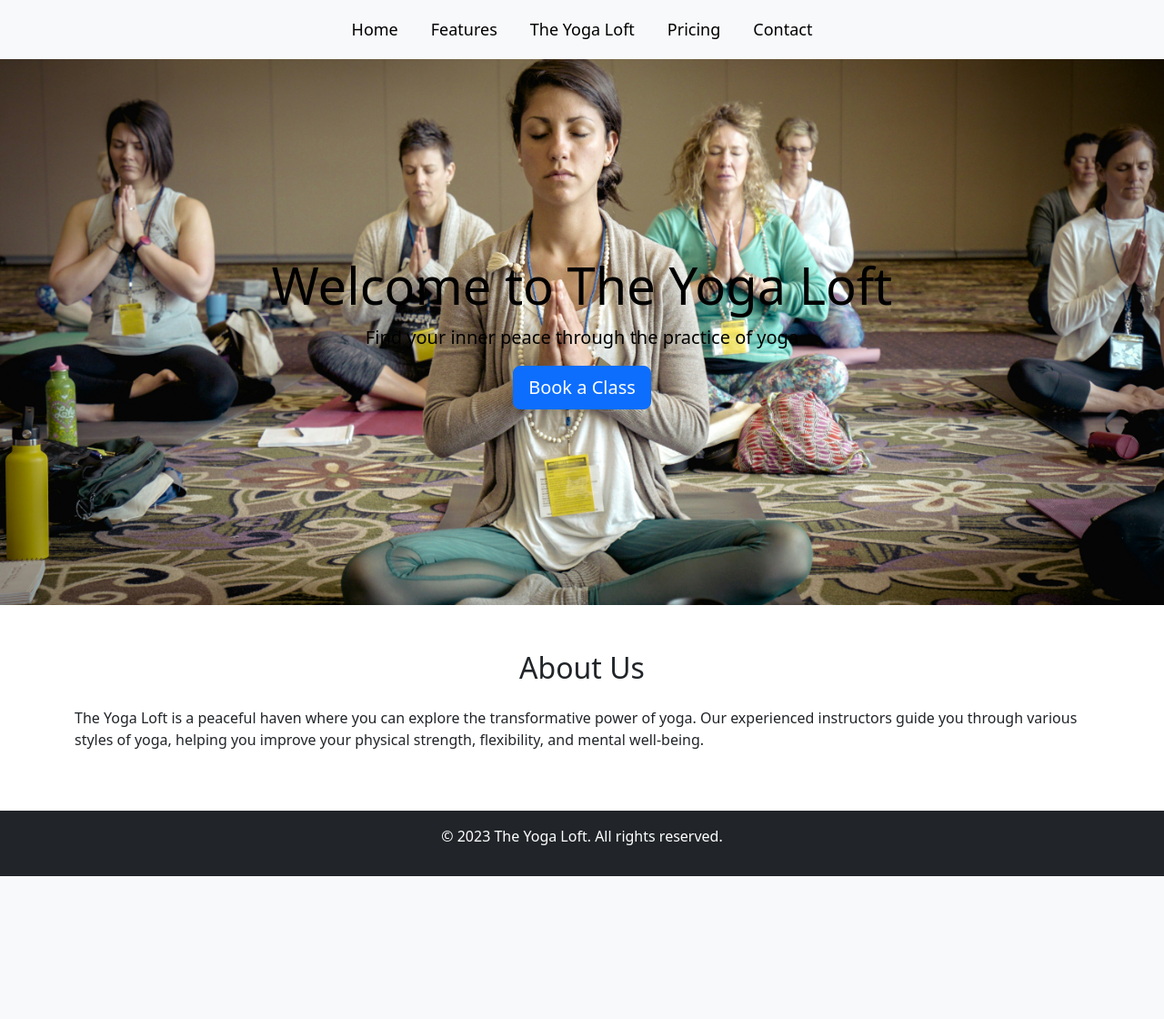
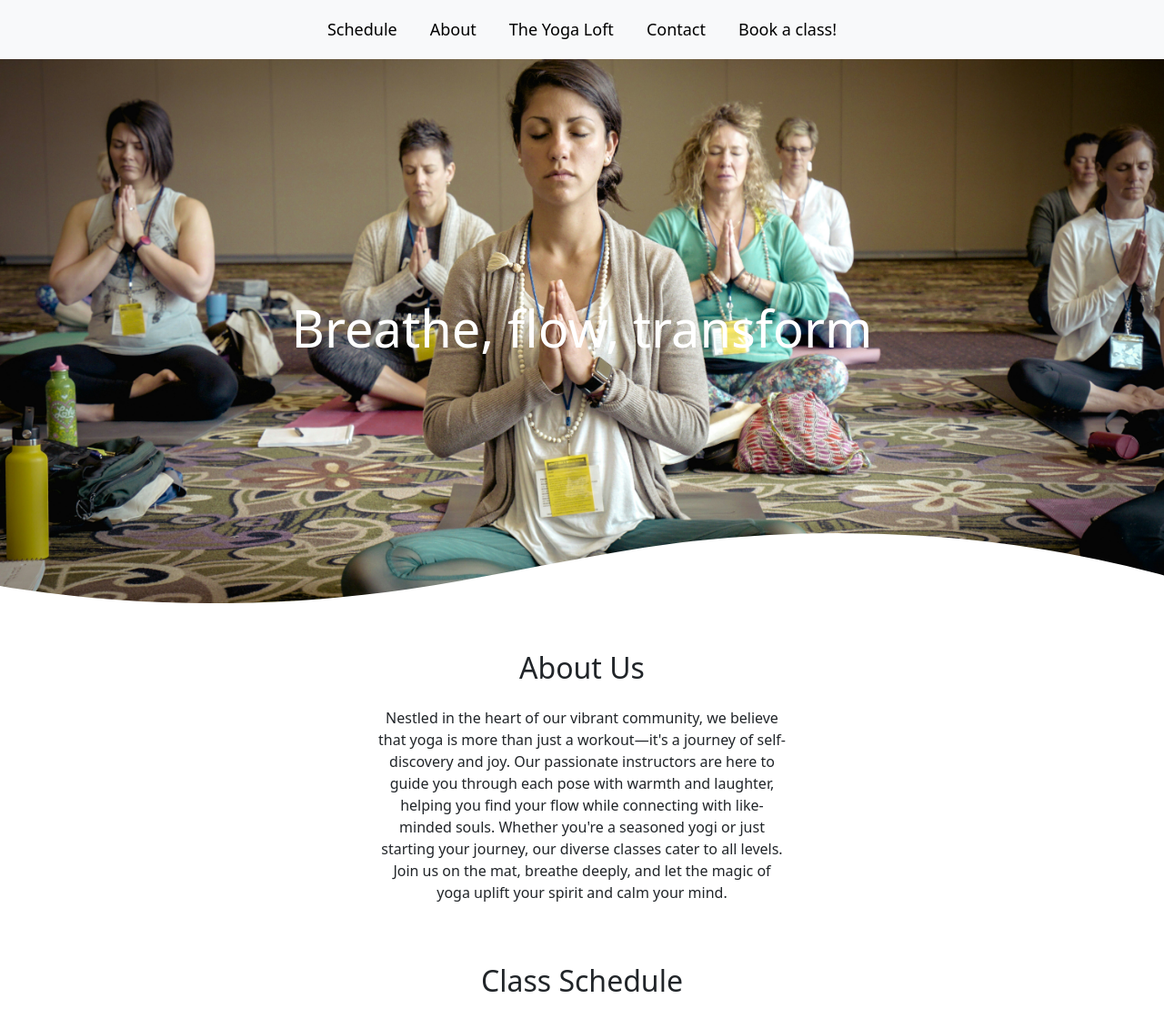
Before and after one commit to MaebhNiGhuairim/maebhs-assessed-project, a Django app: page / in a window 1280 px wide. Shown: the top 1120 px of the page at 91% size. Before the commit the page ends 963 px from the top, so only its background shows below. Run offline with Django 4.2, Linux system fonts and the light colour scheme.

Commit message:
added hero stuff

```diff
--- a/home/static/home/css/style.css
+++ b/home/static/home/css/style.css
@@ -1,6 +1,3 @@
-
-
-
 /* Navbar */
 .navbar {
     min-height: 65px;
@@ -19,11 +16,9 @@
     font-size: large;
 
 }
-
+/* hero section */
 .hero {
     background: url('../images/hero-image.jpg') no-repeat center center/cover;
-    background-size: cover;
-    background-position: center;
     height: 600px;
     width: 100%;
     display: flex;
@@ -31,8 +26,38 @@
     justify-content: center;
     text-align: center;
     color: black;
+    position: relative;
+    margin-top: 65px;
+}
+
+.display-4 {
+    font-size: 3.5rem;
+    line-height: 1.2;
+    color:#FFFFFF;
+}
+
+.custom-shape-divider-bottom-1737311119 {
+    position: absolute;
+    bottom: 0;
+    left: 0;
+    width: 100%;
+    overflow: hidden;
+    line-height: 0;
+    transform: rotate(180deg);
+}
+
+.custom-shape-divider-bottom-1737311119 svg {
+    position: relative;
+    display: block;
+    width: calc(158% + 1.3px);
+    height: 143px;
+}
+
+.custom-shape-divider-bottom-1737311119 .shape-fill {
+    fill: #FFFFFF;
 }
 
 .about {
     padding: 50px 0;
+    background-color: white;
 }
--- a/home/templates/index.html
+++ b/home/templates/index.html
@@ -11,7 +11,7 @@
 </head>
 <body>
 
-    <nav class="navbar navbar-expand-lg navbar-light bg-light">
+    <nav class="navbar navbar-expand-lg navbar-light bg-light fixed-top">
         <a class="navbar-brand d-lg-none mx-auto" href="#">The Yoga Loft</a>
         <button class="navbar-toggler" type="button" data-bs-toggle="collapse" data-bs-target="#navbarNav" aria-controls="navbarNav" aria-expanded="false" aria-label="Toggle navigation">
           <span class="navbar-toggler-icon"></span>
@@ -19,19 +19,19 @@
         <div class="collapse navbar-collapse" id="navbarNav">
           <ul class="navbar-nav mx-auto">
             <li class="nav-item active">
-              <a class="nav-link" href="#">Home</span></a>
+              <a class="nav-link" href="#">Schedule</span></a>
             </li>
             <li class="nav-item">
-              <a class="nav-link" href="#">Features</a>
+              <a class="nav-link" href="#">About</a>
             </li>
             <li class="nav-item">
                 <a class="nav-link d-none d-lg-block" href="#">The Yoga Loft</a>
               </li>
             <li class="nav-item">
-              <a class="nav-link" href="#">Pricing</a>
+              <a class="nav-link" href="#">Contact</a>
             </li>
             <li class="nav-item">
-              <a class="nav-link" href="#">Contact</a>
+              <a class="nav-link" href="#">Book a class!</a>
             </li>
           </ul>
         </div>
@@ -40,16 +40,52 @@
 
     <section class="hero">
         <div class="container">
-            <h1 class="display-4">Welcome to The Yoga Loft</h1>
-            <p class="lead">Find your inner peace through the practice of yoga</p>
-            <a href="#" class="btn btn-primary btn-lg">Book a Class</a>
+            <h1 class="display-4">Breathe, flow, transform</h1>
+            <div class="custom-shape-divider-bottom-1737311119">
+                <svg data-name="Layer 1" xmlns="http://www.w3.org/2000/svg" viewBox="0 0 1200 120" preserveAspectRatio="none">
+                    <path d="M321.39,56.44c58-10.79,114.16-30.13,172-41.86,82.39-16.72,168.19-17.73,250.45-.39C823.78,31,906.67,72,985.66,92.83c70.05,18.48,146.53,26.09,214.34,3V0H0V27.35A600.21,600.21,0,0,0,321.39,56.44Z" class="shape-fill"></path>
+                </svg>
+            </div>
         </div>
     </section>
 
     <section class="about">
         <div class="container">
             <h2 class="text-center mb-4">About Us</h2>
-            <p>The Yoga Loft is a peaceful haven where you can explore the transformative power of yoga. Our experienced instructors guide you through various styles of yoga, helping you improve your physical strength, flexibility, and mental well-being.</p>
+            <div class="row justify-content-center">
+                <div class="col-md-5">
+                    <p class="text-center">Nestled in the heart of our vibrant community, we believe that yoga is more than just a workout—it's a journey of self-discovery and joy. Our passionate instructors are here to guide you through each pose with warmth and laughter, helping you find your flow while connecting with like-minded souls. Whether you're a seasoned yogi or just starting your journey, our diverse classes cater to all levels. Join us on the mat, breathe deeply, and let the magic of yoga uplift your spirit and calm your mind.
+                </div>
+            </div>
+        </div>
+    </section>
+
+    <section class="schedule">
+        <div class="container">
+            <h2 class="text-center mb-4">Class Schedule</h2>
+            <div class="row">
+                <div class="col-md-4">
+                    <div class="card">
+                        <img src="{% static 'home/images/yoga-class-1.jpg' %}" class="card-img-top" alt="...">
+                        <div class="card-body">
+                          <h5 class="card-title"></h5>
+                            <p class="card-text">Join us for a relaxing Hatha yoga class that focuses on gentle stretching and breathing exercises.</p>
+                            <a href="#" class="btn btn-primary">Book Now</a>
+                        </div>
+                    </div>
+                </div>
+                <div class="col-md-4">
+                    <div class="card">
+                        <img src="{% static 'home/images/yoga-class-2.jpg' %}" class="card-img-top" alt="...">
+                        <div class="card-body">
+                          <h5 class="card-title
+                            "></h5>
+                                <p class="card-text">Experience the energizing power of Vinyasa yoga, a dynamic practice that combines breath with movement.</p>
+                                <a href="#" class="btn btn-primary">Book Now</a>
+                        </div>
+                    </div>
+                </div>
+            </div>
         </div>
     </section>
 
```
